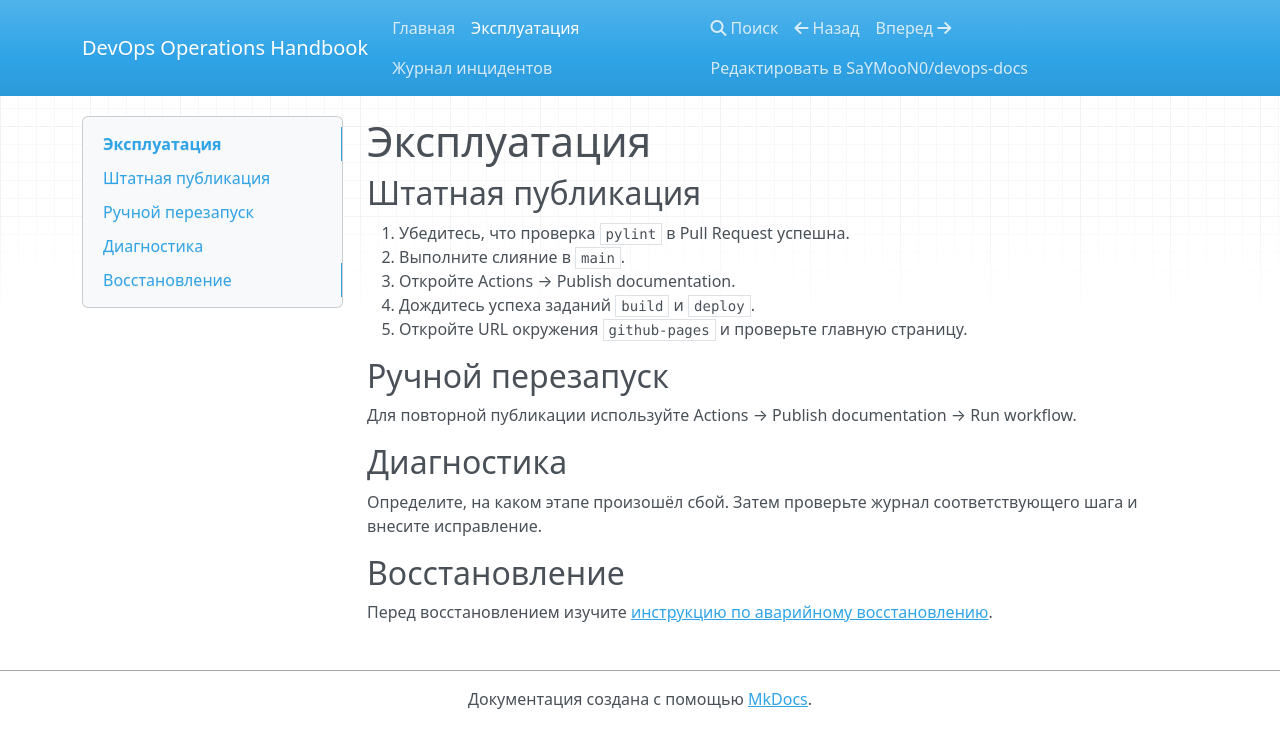
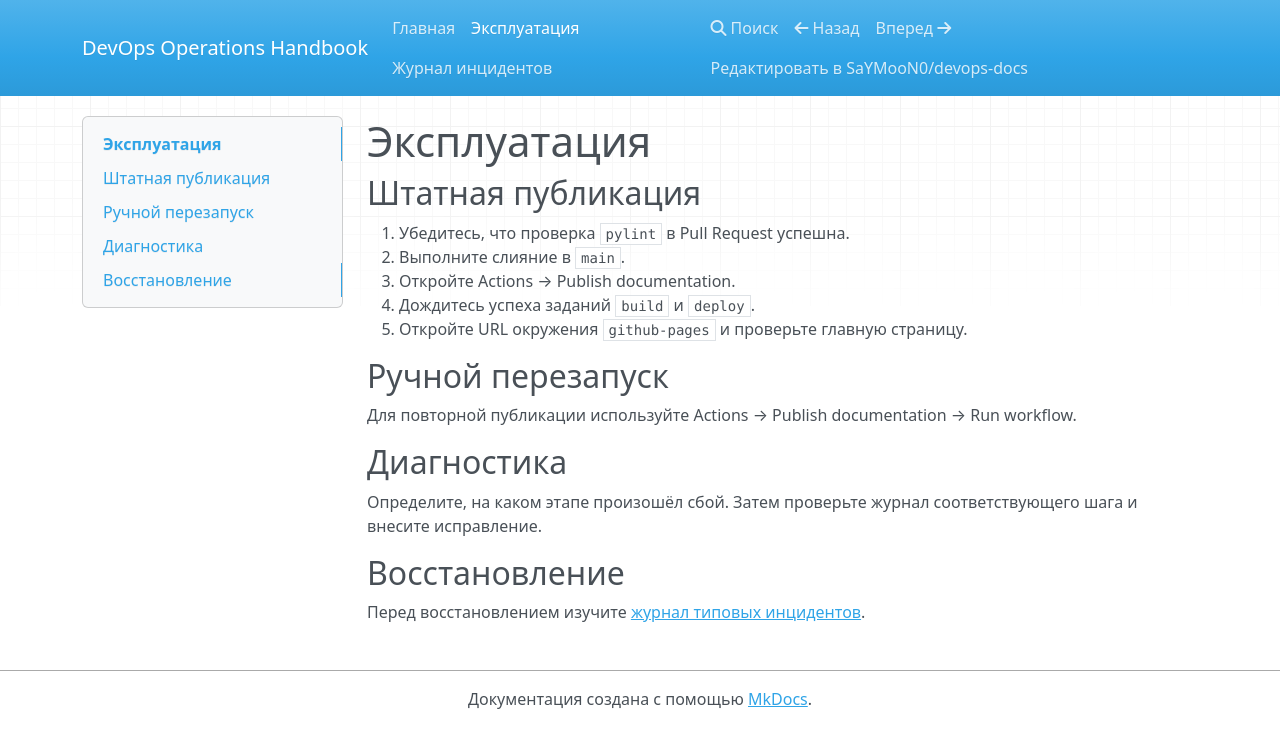
Before and after one commit to SaYMooN0/devops-docs, an MkDocs documentation site: the page built from docs/runbook.md, in a window 1280 px wide. Shown: the top 748 px of the page. Built offline with MkDocs 1.6.1, drawn with Linux system fonts in a browser that asks for light colours; nearby versions of some CDN libraries.

Commit message:
docs: point recovery section to existing incident log

```diff
--- a/docs/runbook.md
+++ b/docs/runbook.md
@@ -18,4 +18,4 @@
 
 ## Восстановление
 
-Перед восстановлением изучите [инструкцию по аварийному восстановлению](recovery.md).
+Перед восстановлением изучите [журнал типовых инцидентов](incidents.md).
```
